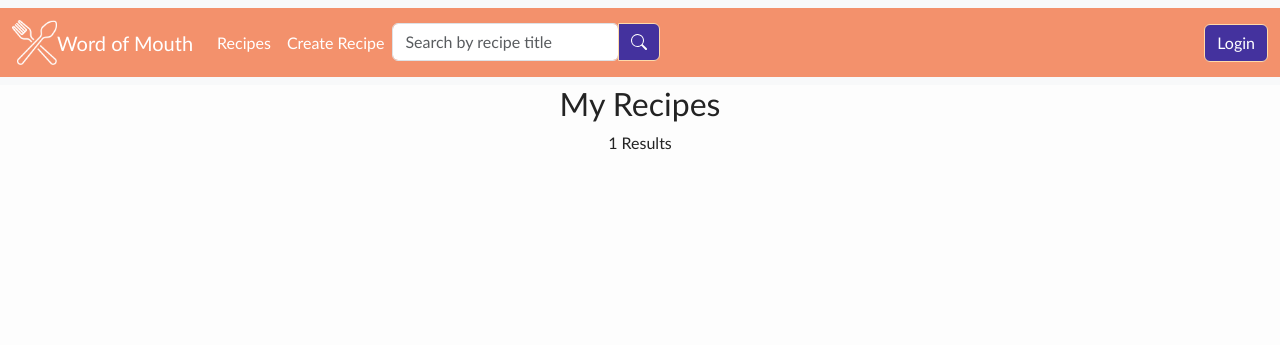
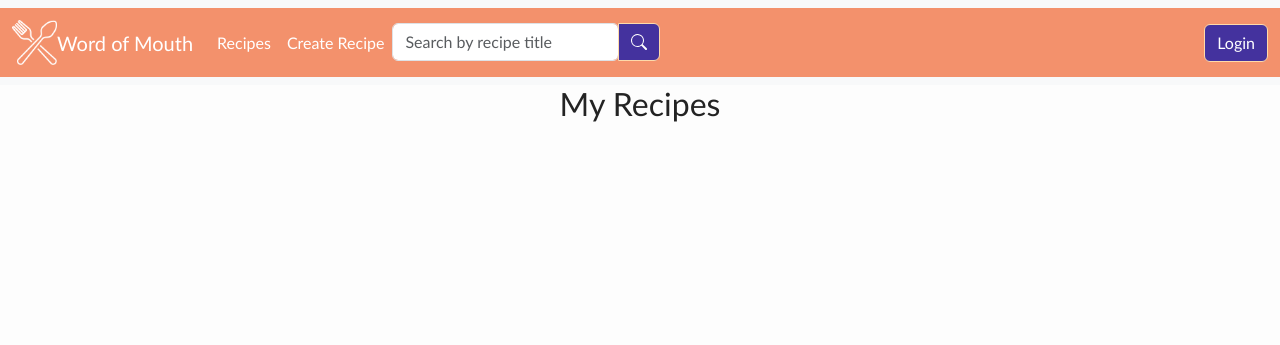
Before and after one commit to uva-cs3240-s22/group-project-a-22, a Django app: page /wom/account in a window 1280 px wide. Shown: the top 345 px of the page. Run offline with Django 4.2, Linux system fonts and the light colour scheme; tables that the repository leaves empty hold one stand-in row (values such as "Sample post"); some libraries are stand-ins or nearby versions.

Commit message:
deleted "x results" line from My Recipes

```diff
--- a/wom/templates/wom/account.html
+++ b/wom/templates/wom/account.html
@@ -18,7 +18,6 @@
 
 {% if object_list %}
 <!-- <div class="row recipe-row"> -->
-<div class="row justify-content-center">{{ object_list|length }} Results </div>
 <div class="row recipe-row">
 
     {% for recipe in object_list %}
```
